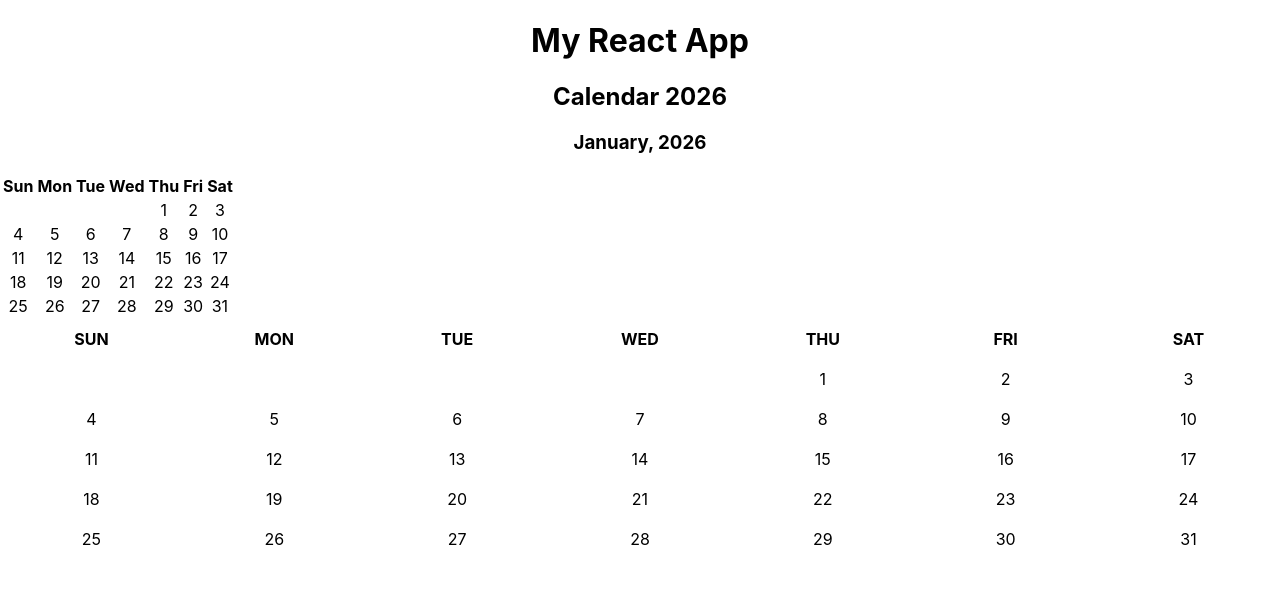
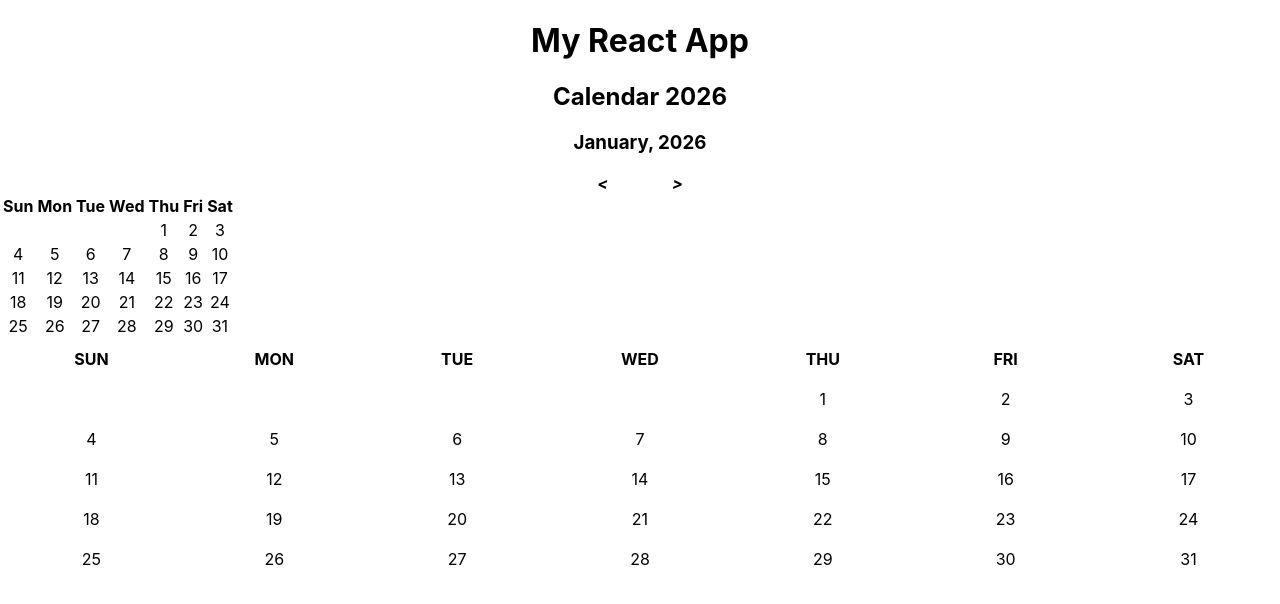
Before and after one commit to mrudularavishankar-sangamone/calendar-app, a React (Create React App) app: page / in a window 1280 px wide. Shown: the top 604 px of the page. Built offline with nearby package versions, Linux system fonts and the light colour scheme.

Commit message:
Next and Previous buttons

```diff
--- a/src/App.css
+++ b/src/App.css
@@ -41,3 +41,12 @@
   align-items: center;
   margin: 10px 0px 10px 0px;
 }
+
+div i {
+  margin: 10px;
+  padding: 10px 20px;
+  font-size: 16px;
+  gap: 10px;
+  cursor: pointer;
+  font-weight: bold;
+}
--- a/src/pages/Page1.jsx
+++ b/src/pages/Page1.jsx
@@ -1,3 +1,6 @@
+import { useState } from 'react';
+import '../App.css';
+
 export default function Page1(){
 
   const daysOfWeek = ['Sun', 'Mon', 'Tue', 'Wed', 'Thu', 'Fri', 'Sat'];
@@ -5,8 +8,8 @@ export default function Page1(){
   const months = ['January', 'February', 'March', 'April', 'May', 'June', 'July', 'August', 'September', 'October', 'November', 'December'];
 
   const currentDate = new Date();
-  const currentMonth = currentDate.getMonth();
-  const currentYear = currentDate.getFullYear();
+  const [currentMonth, setCurrentMonth] = useState(currentDate.getMonth());
+  const [currentYear, setCurrentYear] = useState(currentDate.getFullYear());
   const daysInMonth = new Date(currentYear, currentMonth, 0).getDate();
   const firstDayOfMonth = new Date(currentYear, currentMonth, 1).getDay();
 
@@ -34,11 +37,34 @@ export default function Page1(){
     return dates;
   }
 
+  function previous (){
+    if(currentMonth === 0){
+      setCurrentMonth(11);
+      setCurrentYear(currentYear - 1);
+    }else{
+      setCurrentMonth(currentMonth - 1);
+    }
+  }
+
+    function next (){
+    if(currentMonth === 11){
+      setCurrentMonth(0);
+      setCurrentYear(currentYear + 1);
+    }else{
+      setCurrentMonth(currentMonth + 1);
+    }
+  }
+
   return(
     <div>
       <h2> Calendar {currentYear} </h2>
 
       <h3> {months[currentMonth]}, {currentYear} </h3>
+
+      <div>
+        <i onClick={previous}> &lt; </i>
+        <i onClick={next}> &gt; </i>
+      </div>
 
       <table>
         <tr>
```
